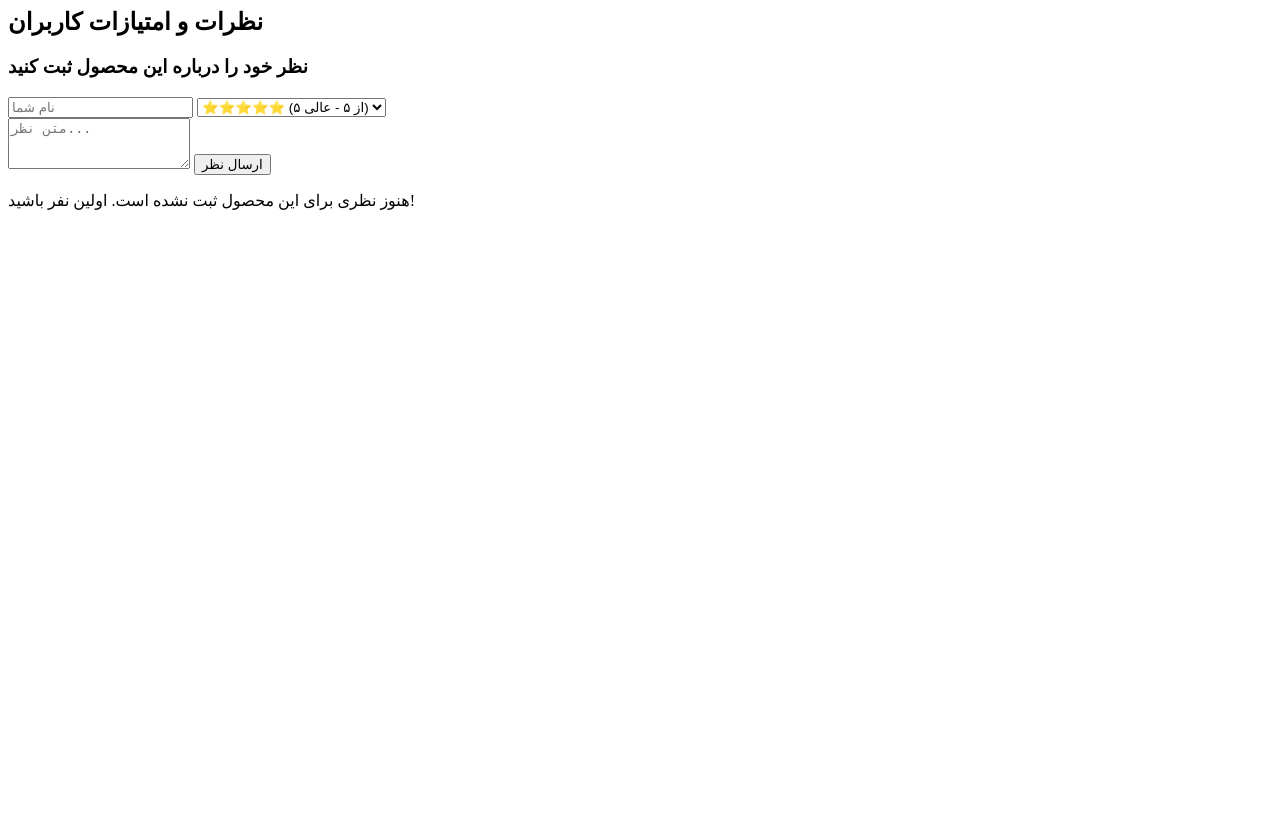
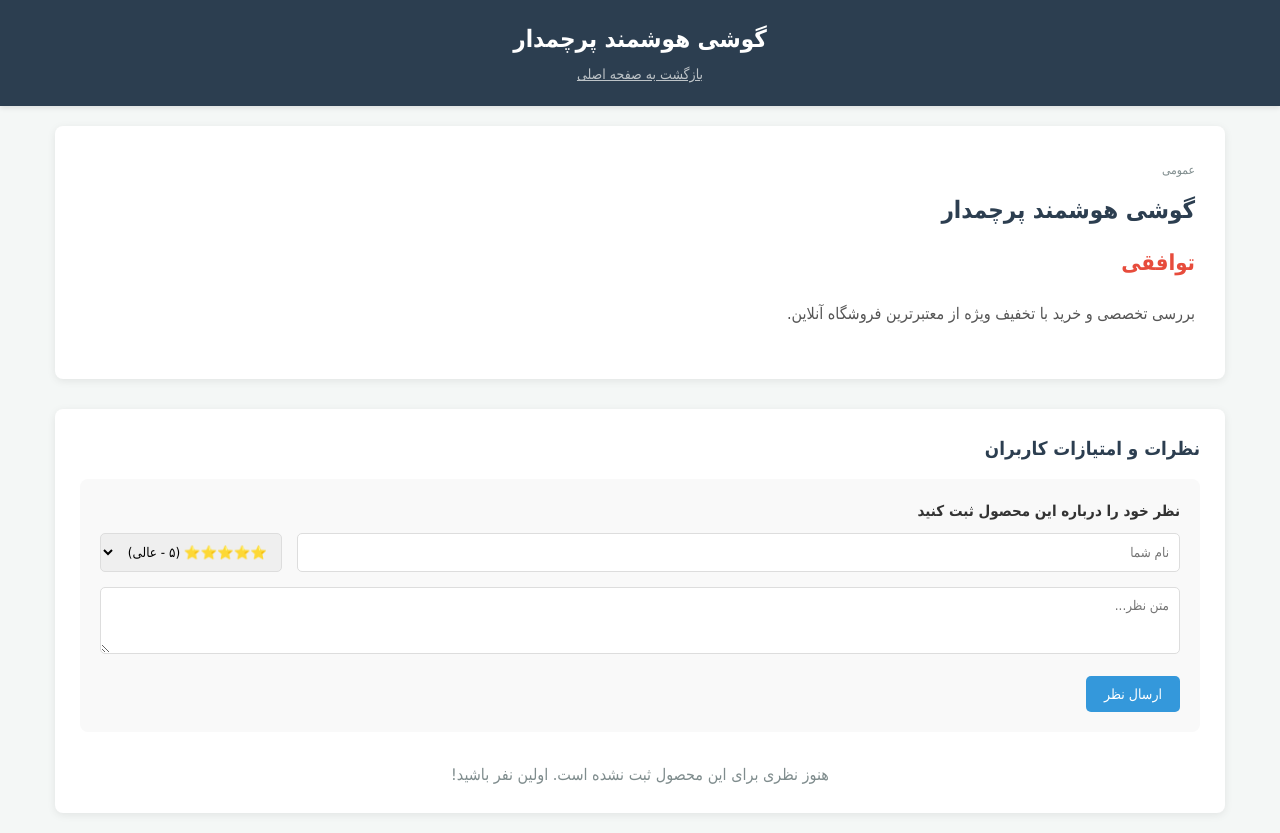
Before and after one commit to bigkhazaei-cpu/my-affiliate-site, a Flask app: page /product/1 in a window 1280 px wide. Before the commit the page ends 210 px from the top, so only its background shows below. Run offline with Flask 3, Linux system fonts and the light colour scheme; data comes from the database, SQL or seed files in the repository; data that the repository does not hold is empty.

Commit message:
Update product_detail.html

```diff
--- a/templates/product_detail.html
+++ b/templates/product_detail.html
@@ -1,42 +1,86 @@
-<!-- در بخش پایانی محتوای product_detail.html، بخش نظرات را اضافه کنید -->
-<div class="mt-12 bg-white rounded-3xl border border-slate-200 p-6 md:p-8 shadow-sm">
-    <h2 class="text-xl font-bold text-slate-900 mb-6">نظرات و امتیازات کاربران</h2>
+<!DOCTYPE html>
+<html lang="fa" dir="rtl">
+<head>
+    <meta charset="UTF-8">
+    <meta name="viewport" content="width=device-width, initial-scale=1.0">
+    <title>{{ product.title }} - بررسی و خرید</title>
+    <link rel="stylesheet" href="{{ url_for('static', filename='style.css') }}">
+</head>
+<body>
 
-    <!-- فرم ثبت نظر -->
-    <form method="POST" class="mb-10 bg-slate-50 p-6 rounded-2xl border border-slate-200 space-y-4">
-        <h3 class="text-sm font-bold text-slate-700">نظر خود را درباره این محصول ثبت کنید</h3>
-        <div class="grid grid-cols-1 sm:grid-cols-2 gap-4">
-            <input type="text" name="author" required placeholder="نام شما" class="bg-white border border-slate-200 rounded-xl px-4 py-2.5 text-sm focus:outline-none focus:border-violet-500">
-            <select name="rating" class="bg-white border border-slate-200 rounded-xl px-4 py-2.5 text-sm focus:outline-none focus:border-violet-500">
-                <option value="5">⭐⭐⭐⭐⭐ (۵ از ۵ - عالی)</option>
-                <option value="4">⭐⭐⭐⭐ (۴ از ۵ - خوب)</option>
-                <option value="3">⭐⭐⭐ (۳ از ۵ - متوسط)</option>
-                <option value="2">⭐⭐ (۲ از ۵ - ضعیف)</option>
-                <option value="1">⭐ (۱ از ۵ - خیلی بد)</option>
+    <header>
+        <h1>{{ product.title }}</h1>
+        <p><a href="{{ url_for('home') }}" style="color: #bdc3c7; text-decoration: underline;">بازگشت به صفحه اصلی</a></p>
+    </header>
+
+    <div class="container">
+        <!-- جزئیات محصول -->
+        <div class="product-detail-container">
+            <div style="display: flex; gap: 30px; flex-wrap: wrap;">
+                {% if product.image_url %}
+                    <img src="{{ product.image_url }}" alt="{{ product.title }}" style="max-width: 400px; width: 100%; height: auto; border-radius: 8px; object-fit: cover;">
+                {% endif %}
+                <div style="flex: 1;">
+                    <span class="product-category">{{ product.category or 'عمومی' }}</span>
+                    <h2 style="margin: 10px 0; color: #2c3e50;">{{ product.title }}</h2>
+
+                    <div class="price-box" style="margin: 15px 0;">
+                        {% if product.discount_price and product.discount_price > 0 %}
+                            <span class="original-price" style="font-size: 16px;">{{ product.price }} تومان</span>
+                            <span class="discount-price" style="font-size: 22px; margin-right: 10px;">{{ product.discount_price }} تومان</span>
+                        {% else %}
+                            <span class="discount-price" style="font-size: 22px;">{{ product.price if product.price > 0 else 'توافقی' }}</span>
+                        {% endif %}
+                    </div>
+
+                    <p style="margin: 20px 0; color: #555; line-height: 1.8;">{{ product.description }}</p>
+
+                    {% if product.affiliate_link %}
+                        <a href="{{ product.affiliate_link }}" target="_blank" class="btn btn-success" style="font-size: 16px; padding: 12px 25px; display: inline-block;">خرید و مشاهده در فروشگاه مقصد</a>
+                    {% endif %}
+                </div>
+            </div>
+        </div>
+
+        <!-- نظرات و امتیازات -->
+        <div class="reviews-section">
+            <h3 style="margin-bottom: 15px; color: #2c3e50;">نظرات و امتیازات کاربران</h3>
+
+            <form method="POST" action="{{ url_for('add_review', product_id=product.id) }}" style="margin-bottom: 30px; background: #f9f9f9; padding: 20px; border-radius: 8px;">
+                <h4 style="margin-bottom: 10px; font-size: 15px;">نظر خود را درباره این محصول ثبت کنید</h4>
+                <div style="display: flex; gap: 15px; flex-wrap: wrap; margin-bottom: 15px;">
+                    <input type="text" name="author" placeholder="نام شما" required style="flex: 1; padding: 10px; border: 1px solid #ddd; border-radius: 5px;">
+                    <select name="rating" style="padding: 10px; border: 1px solid #ddd; border-radius: 5px;">
+                        <option value="5">⭐⭐⭐⭐⭐ (۵ - عالی)</option>
+                        <option value="4">⭐⭐⭐⭐ (۴ - خوب)</option>
+                        <option value="3">⭐⭐⭐ (۳ - متوسط)</option>
+                        <option value="2">⭐⭐ (۲ - ضعیف)</option>
+                        <option value="1">⭐ (۱ - خیلی بد)</option>
                     </select>
                 </div>
-        <textarea name="comment" required rows="3" placeholder="متن نظر..." class="w-full bg-white border border-slate-200 rounded-xl p-4 text-sm focus:outline-none focus:border-violet-500"></textarea>
-        <button type="submit" class="bg-violet-600 hover:bg-violet-700 text-white px-6 py-2.5 rounded-xl text-sm font-medium transition shadow-md shadow-violet-200">
-            ارسال نظر
-        </button>
+                <textarea name="comment" rows="3" placeholder="متن نظر..." required style="width: 100%; padding: 10px; border: 1px solid #ddd; border-radius: 5px; margin-bottom: 15px;"></textarea>
+                <button type="submit" class="btn">ارسال نظر</button>
             </form>
 
-    <!-- لیست نظرات -->
-    <div class="space-y-4">
+            <div class="reviews-list">
                 {% if reviews %}
                     {% for r in reviews %}
-        <div class="bg-slate-50/50 p-4 rounded-2xl border border-slate-100">
-            <div class="flex justify-between items-center mb-2">
-                <span class="font-bold text-slate-800 text-sm">{{ r.author }}</span>
-                <span class="text-amber-500 text-xs">
+                        <div class="review-item">
+                            <div style="display: flex; justify-content: space-between;">
+                                <span class="review-author">{{ r.author }}</span>
+                                <span style="color: #f39c12;">
                                     {% for i in range(r.rating) %}⭐{% endfor %}
                                 </span>
                             </div>
-            <p class="text-slate-600 text-sm leading-relaxed">{{ r.comment }}</p>
+                            <p class="review-comment">{{ r.comment }}</p>
                         </div>
                     {% endfor %}
                 {% else %}
-        <p class="text-slate-400 text-sm text-center py-4">هنوز نظری برای این محصول ثبت نشده است. اولین نفر باشید!</p>
+                    <p style="color: #7f8c8d; text-align: center;">هنوز نظری برای این محصول ثبت نشده است. اولین نفر باشید!</p>
                 {% endif %}
             </div>
         </div>
+    </div>
+
+</body>
+</html>
```
Lines whose indentation alone changed are shown as unchanged.
